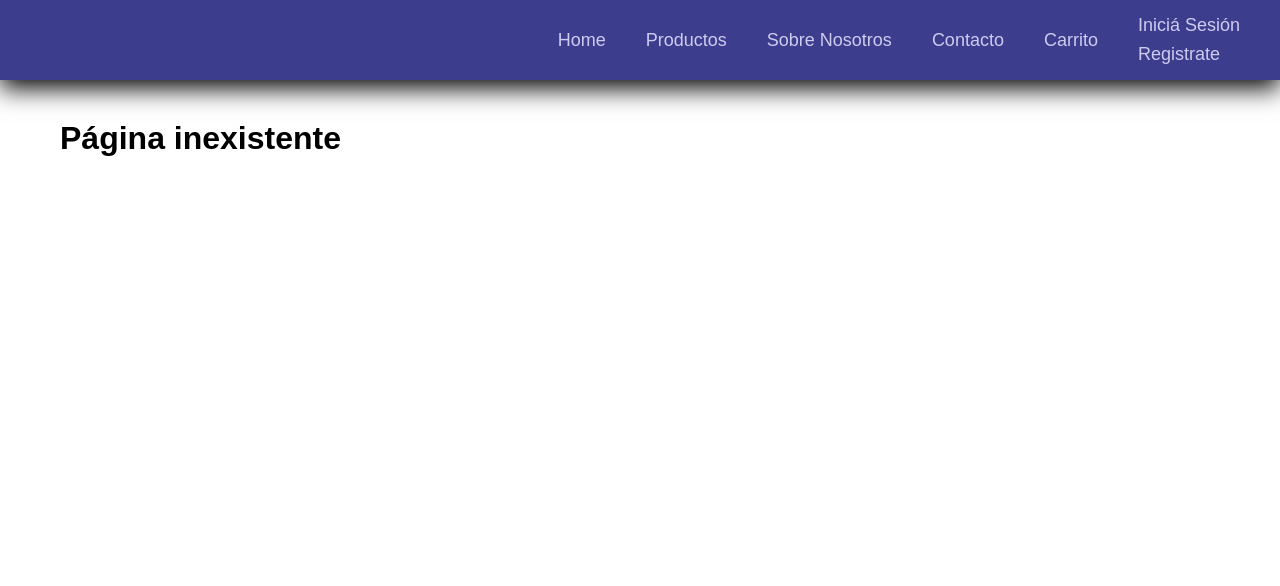
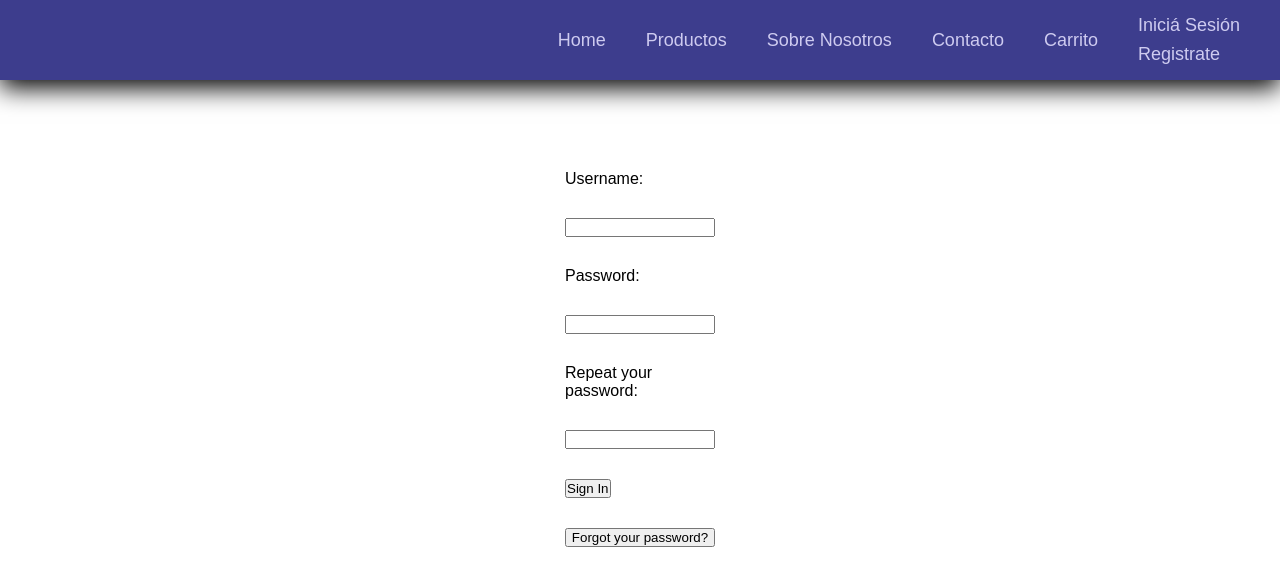
Before and after one commit to Adrifoz/IntegratorReact, a React (Vite) app: page /SignUp in a window 1280 px wide. Shown: the top 586 px of the page. Built offline with nearby package versions, Linux system fonts and the light colour scheme.

Commit message:
Contacto y AboutUs incorporados

```diff
--- a/src/App.jsx
+++ b/src/App.jsx
@@ -6,6 +6,9 @@ import NoPage from './paginas/NoPage';
 import Productos from './paginas/Productos';
 import Cart from "./paginas/Cart";
 import Login from "./paginas/Login";
+import SignUp from "./paginas/SignUp";
+import AboutUs from "./paginas/AboutUs";
+import Contacto from "./paginas/Contacto";
 
 
 function App() {
@@ -16,10 +19,10 @@ function App() {
                 <Route index element={<Home/>} />
                 <Route path='Productos' element={<Productos/>} />
                 <Route path='Cart' element={<Cart/>} />
-                {/* <Route path='SobreNosotros' element={<SobreNosotros/>} />
-                <Route path='Contacto' element={<Contacto/>} /> */}
+                <Route path='AboutUs' element={<AboutUs/>} />
+                <Route path='Contacto' element={<Contacto/>} />
                 <Route path='Login' element={<Login/>} />
-                {/* <Route path='SignIn' element={<SignIn/>} /> */}
+                <Route path='SignUp' element={<SignUp/>} />
                 <Route path='*' element={<NoPage/>} />
             </Route>
         </Routes>
--- /dev/null
+++ b/src/paginas/AboutUs.css
@@ -0,0 +1,6 @@
+.usContainer {
+    padding-top: 170px;
+    padding-bottom: 30px;
+    display: flex;
+    justify-content: center;
+}
--- /dev/null
+++ b/src/paginas/AboutUs.jsx
@@ -0,0 +1,19 @@
+import React from 'react';
+import './AboutUs.css'
+
+function AboutUs () {
+return (
+<>
+
+<div className='usContainer'>
+    <h3>
+      ¿Querés saber sobre nosotros?
+    </h3>
+        <img src={"https://i.pinimg.com/550x/7e/e6/f6/7ee6f6d7043c1b2e34726d4f71976747.jpg"} alt={"Caricatura de plomero"}/>
+  </div>
+
+  </>
+);
+}
+
+export default AboutUs;
--- /dev/null
+++ b/src/paginas/Contacto.css
@@ -0,0 +1,6 @@
+.homeContacto {
+    padding-top: 170px;
+    padding-bottom: 30px;
+    display: flex;
+    justify-content: center;
+}
--- /dev/null
+++ b/src/paginas/Contacto.jsx
@@ -0,0 +1,24 @@
+import React from 'react';
+import './Contacto.css'
+
+function Contacto () {
+return (
+<>
+
+<div className='homeContacto'>
+    <h1>
+      Contacto
+    </h1>
+        <h2>
+            Celular: 2262666666 / 2262555555
+            Mail: plomeriaygas@gmail.com
+            Instagram: @plomeriaygasnecochea
+        </h2>
+        <img src={"https://i.pinimg.com/550x/7e/e6/f6/7ee6f6d7043c1b2e34726d4f71976747.jpg"} alt={"Caricatura de plomero"}/>
+  </div>
+
+  </>
+);
+}
+
+export default Contacto;
--- a/src/paginas/Home.jsx
+++ b/src/paginas/Home.jsx
@@ -1,11 +1,8 @@
 import React from 'react';
 import './Home.css';
 import FuncionProductos from './FuncionProductos';
-import { Outlet, Link } from "react-router-dom";
-// import Productos from './Productos';
-// import Buttton from './Buttton';
-// import { Link, useNavigate } from "react-router-dom";
-// import { BrowserRouter as Router, Route, Switch } from 'react-router-dom';
+import { Link } from "react-router-dom";
+
 
 function Home () {
 
@@ -31,21 +28,6 @@ function Home () {
 
 
       </div>
-
-
-
-  <div className='homeContacto'>
-    <h1>
-      Contacto
-    </h1>
-        <h2>
-            Celular: 2262666666 / 2262555555
-            Mail: plomeriaygas@gmail.com
-            Instagram: @plomeriaygasnecochea
-        </h2>
-        <img src={"https://i.pinimg.com/550x/7e/e6/f6/7ee6f6d7043c1b2e34726d4f71976747.jpg"} alt={"Caricatura de plomero"}/>
-  </div>
-
   <div class="footer">
     <h3>Plomería y Gas Necochea ©copyright</h3>
 
--- a/src/paginas/Layout.jsx
+++ b/src/paginas/Layout.jsx
@@ -3,14 +3,12 @@ import { Outlet, Link } from "react-router-dom";
 import Cart from "./Cart";
 import { useState } from "react";
 import './Layout.css'
-// import toggleMenu from "./toggleMenu";
 
 
 
 
 function Layout() {
 
-    // const changeClass = Cart(changeClass);
     const [cartOpen, setCartOpen] = useState(false);
     const modifield = () => {
         if (cartOpen == false) {
@@ -37,7 +35,6 @@ function Layout() {
                     <Link className="navLink" to="Contacto">Contacto</Link>
                 </li>
                 <li>
-                    {/* <button className="navLink" onClick={<Cart/>}>Carrito</button> */}
                     <Link className="navLink" onClick={modifield}>Carrito</Link>
                     {cartOpen && <Cart />}
                 </li>
--- /dev/null
+++ b/src/paginas/SignUp.css
@@ -0,0 +1,14 @@
+.SignUpContainer {
+    padding-top: 170px;
+    padding-bottom: 30px;
+    display: flex;
+    justify-content: center;
+}
+
+.SignUp {
+    display: flex;
+    width: 150px;
+    height: 18px;
+    gap: 30px;
+    flex-direction: column;
+}
--- /dev/null
+++ b/src/paginas/SignUp.jsx
@@ -0,0 +1,27 @@
+import React from 'react';
+import './SignUp.css'
+
+function SignUp () {
+return (
+<>
+<div className='SignUpContainer'>
+<div className='SignUp'>
+<label for="name">Username:</label>
+<input type="name"/>
+
+<label for="username">Password:</label>
+<input type="password"/>
+<label for="username">Repeat your password:</label>
+<input type="password"/>
+<div id="lower">
+
+    <input type="submit" value="Sign In"/>
+</div>
+<button href="#">Forgot your password?</button>
+</div>
+</div>
+</>
+);
+}
+
+export default SignUp;
```
